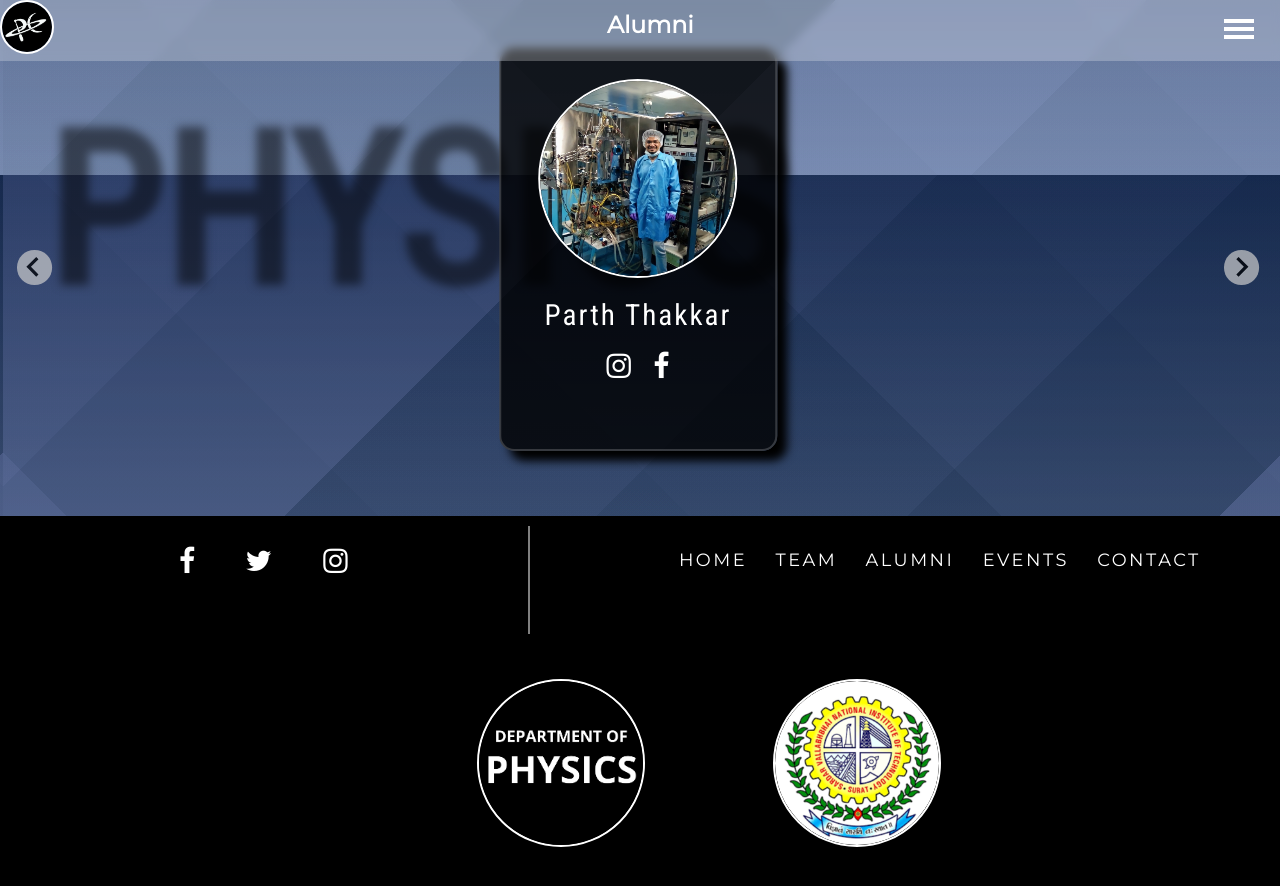
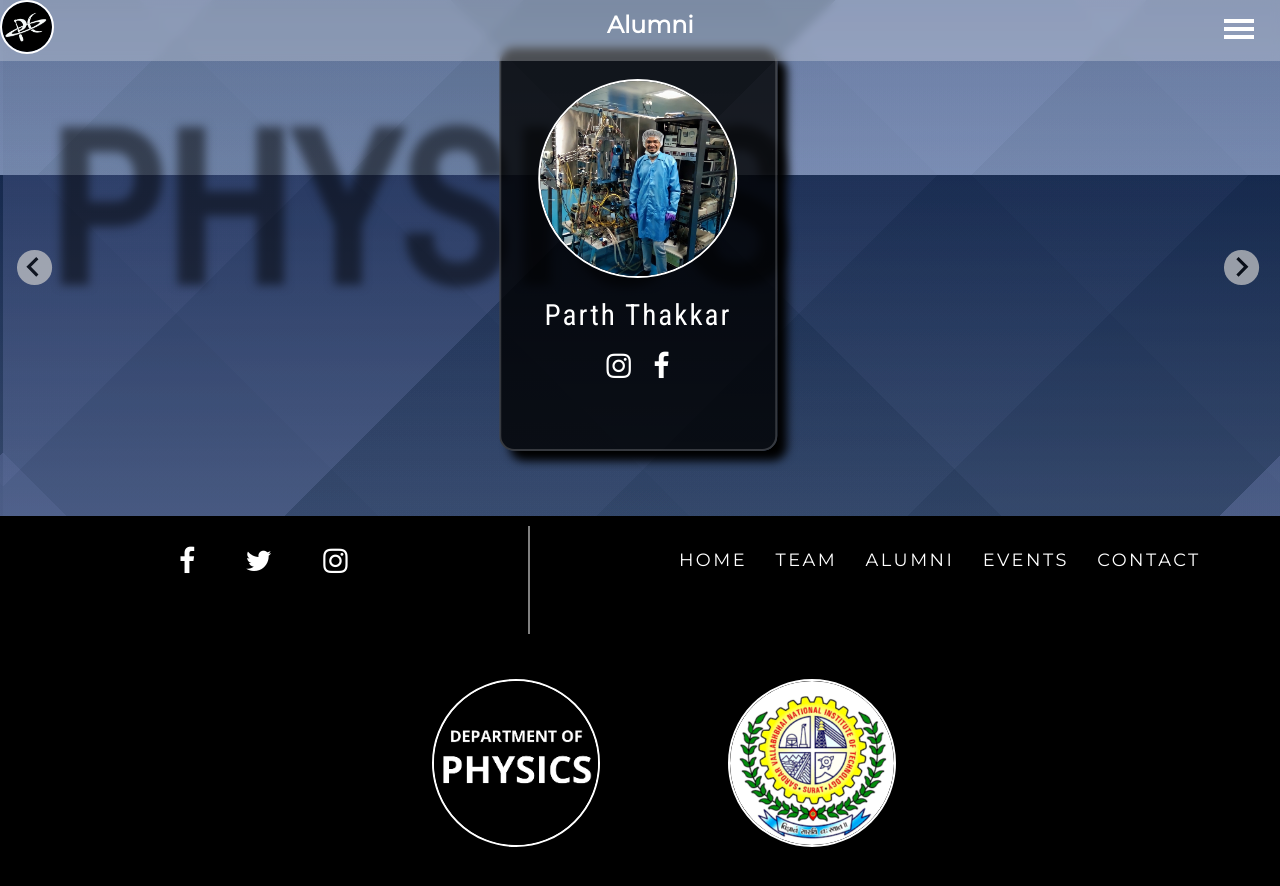
Before and after one commit to PhysicsClubSVNIT/PhysicsClubSVNIT.github.io, a Jekyll site: the page built from alumni.html, in a window 1280 px wide and 900 px high, scrolled down 723 px. Shown: the top 886 px of the window. Built offline with Jekyll 4.4.1, drawn with Linux system fonts in a browser that asks for light colours; some web fonts are replaced.

Commit message:
Update fixed.css

```diff
--- a/assets/css/fixed.css
+++ b/assets/css/fixed.css
@@ -493,7 +493,8 @@ body{
 		align-content: center;
 		align-items: center;
 		background-color: black;
-		padding: 5vh;
+		padding-top: 5vh;
+		padding-bottom: 5vh;
 	}
 
 	.uni{
```
